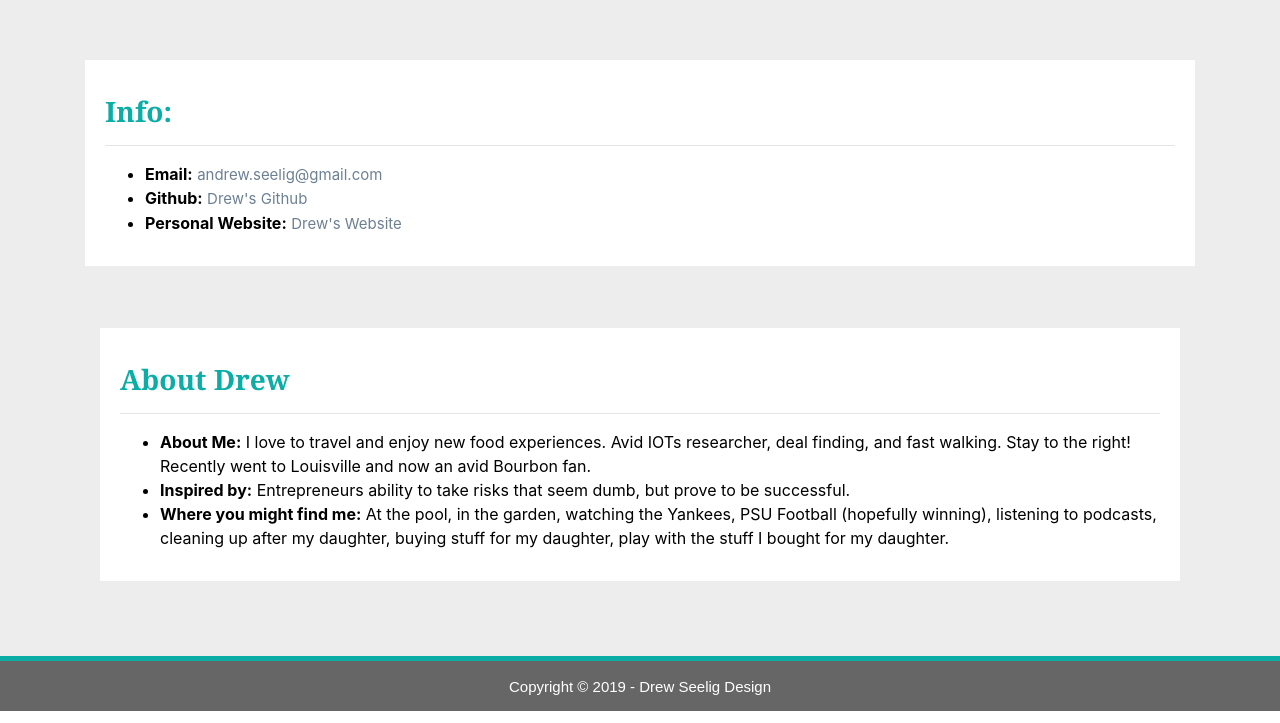
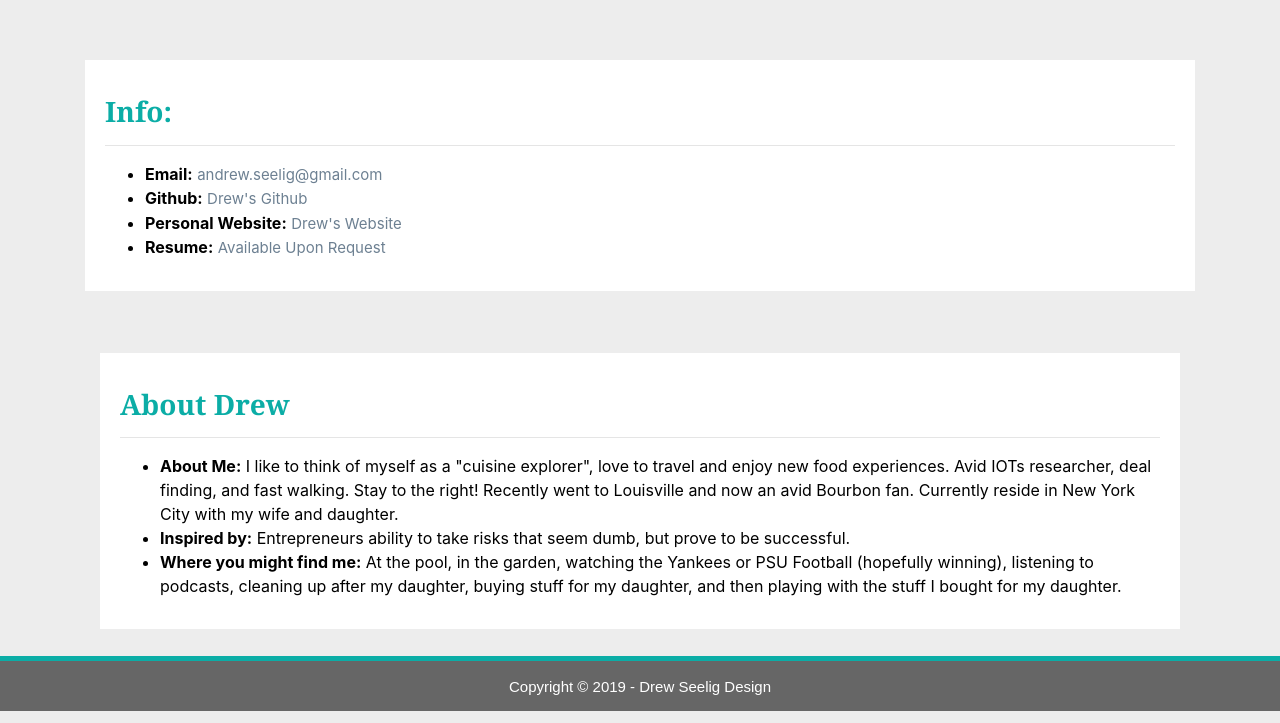
Before and after one commit to Drew4437/Drew4437.github.io, a PHP site: page /about_info.html in a window 1280 px wide. Shown: the part 89-812 px from the top of the page. Run offline with PHP 8.4, Linux system fonts and the light colour scheme; some libraries are stand-ins or nearby versions.

Commit message:
updating files

```diff
--- a/about_info.html
+++ b/about_info.html
@@ -51,6 +51,7 @@
                         <li><strong>Email:</strong> <a href="andrew.seelig@gmail.com"> andrew.seelig@gmail.com</a></li>
                         <li><strong>Github:</strong> <a href="https://github.com/Drew4437" target="_blank"> Drew's Github</a></li>
                         <li><strong>Personal Website:</strong> <a href="https://Drew4437.github.io" target="_blank"> Drew's Website</a></li>
+                        <li><strong>Resume:</strong> <a href="https://drew4437.github.io/emailformindex.html" target="_blank"> Available Upon Request</a></li>
                         </li>
                     </ul>
                 </div>
@@ -60,10 +61,11 @@
                         <h3 class="title">About Drew</h3>
                         <hr>
                         <ul>
-                            <li><strong>About Me:</strong> I love to travel and enjoy new food experiences. Avid IOTs researcher, deal finding, and fast walking. Stay to the right! Recently went to Louisville and now an avid Bourbon fan.</a>
+                            <li><strong>About Me:</strong> I like to think of myself as a "cuisine explorer", love to travel and enjoy new food experiences. Avid IOTs researcher, deal finding, and fast walking. Stay to the right! Recently went to Louisville
+                                and now an avid Bourbon fan. Currently reside in New York City with my wife and daughter.</a>
                                 <li><strong>Inspired by:</strong> Entrepreneurs ability to take risks that seem dumb, but prove to be successful.</a>
-                                    <li><strong>Where you might find me:</strong> At the pool, in the garden, watching the Yankees, PSU Football (hopefully winning), listening to podcasts, cleaning up after my daughter, buying stuff for my daughter, play
-                                        with the stuff I bought for my daughter.</a>
+                                    <li><strong>Where you might find me:</strong> At the pool, in the garden, watching the Yankees or PSU Football (hopefully winning), listening to podcasts, cleaning up after my daughter, buying stuff for my daughter, and
+                                        then playing with the stuff I bought for my daughter.</a>
                                     </li>
                         </ul>
                     </div>
--- a/style.css
+++ b/style.css
@@ -2,6 +2,10 @@
 
 body {
     background-color: #EDEDED;
+}
+
+.caption {
+    text-align: center;
 }
 
 
```
Also changed, not shown: index.html (+8 -2 lines), images/Profile Photo BW.jpg (added).
